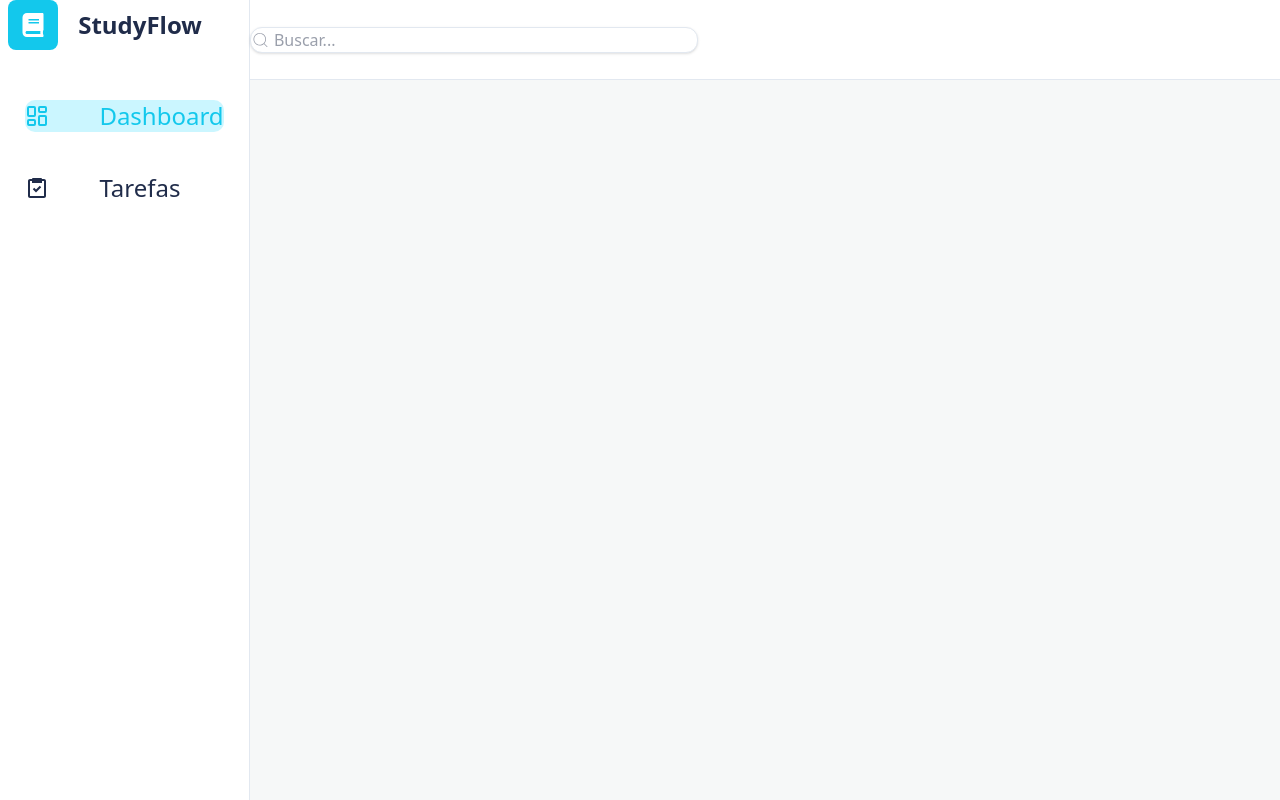
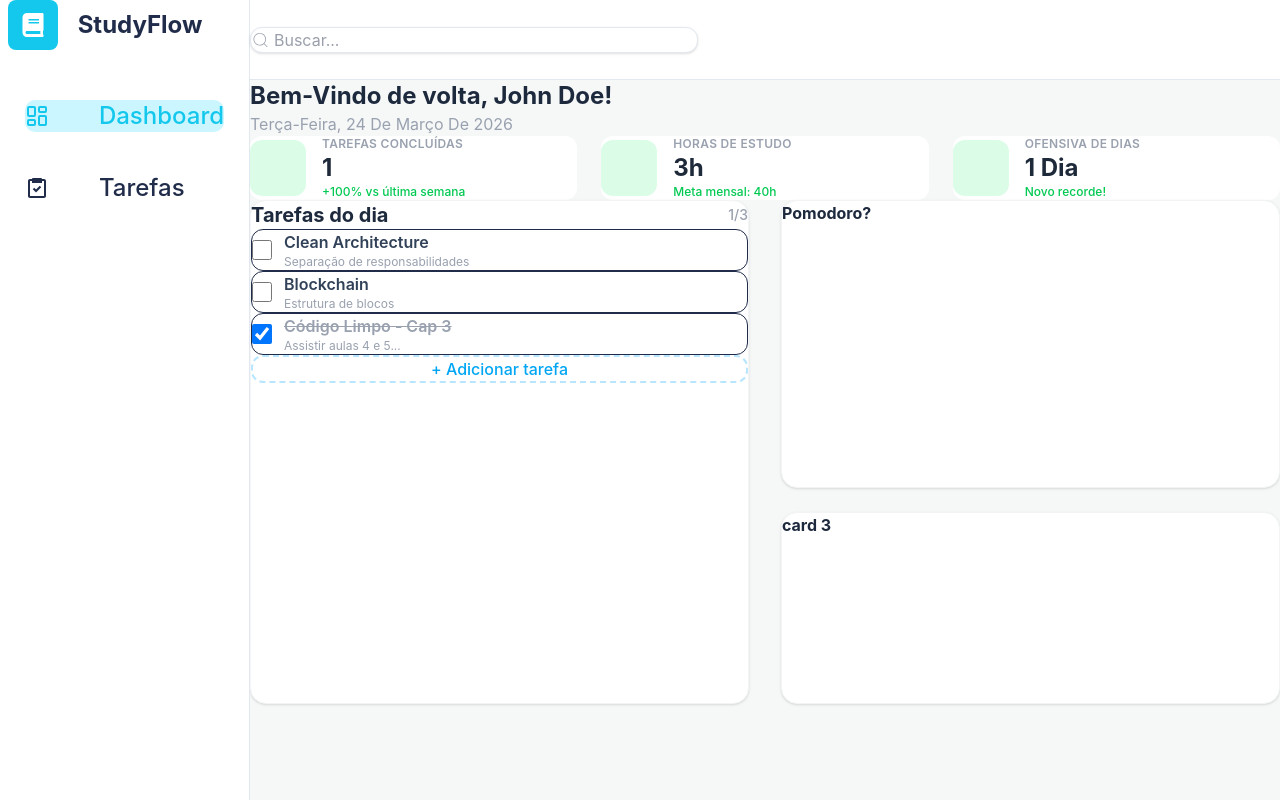
Before and after one commit to MadureiraHenrique/StudyPlanning, a Next.js app in the folder src/frontend/: page / in a window 1280 px wide. Built offline with nearby package versions, Linux system fonts and the light colour scheme.

Commit message:
feat: adição da seção de tarefas e cards de status

```diff
--- a/src/frontend/app/layout.tsx
+++ b/src/frontend/app/layout.tsx
@@ -11,20 +11,17 @@ export const metadata: Metadata = {
   description: "App de planejamento de estudos",
 };
 
-export default function RootLayout({
-  children,
-}: {
-  children: React.ReactNode;
-}) {
+export default function RootLayout({ children }: { children: React.ReactNode }) {
   return (
     <html lang="pt-BR" className={`${inter.variable} h-full antialiased`}>
-      <body className="h-full">
+      <body className="h-full bg-[#f8fafc]">
         <div className="flex h-full">
           <Sidebar />
-
           <div className="flex-1 flex flex-col">
             <Header />
-            <main className="flex-1 overflow-auto">{children}</main>
+            <main className="flex-1 overflow-auto p-8">
+              {children}
+            </main>
           </div>
         </div>
       </body>
--- a/src/frontend/app/page.tsx
+++ b/src/frontend/app/page.tsx
@@ -1,3 +1,34 @@
-export default function Home() {
-  return <div></div>;
+import { StatCard } from "@/components/ui/stat-card";
+import { TaskList } from "@/components/layout/taskList";
+
+export default function DashboardPage() {
+  return (
+    <div className="space-y-8">
+      <div>
+        <h1 className="text-2xl font-bold text-slate-800">Bem-Vindo de volta, John Doe!</h1>
+        <p className="text-gray-400 capitalize">
+          {new Date().toLocaleDateString("pt-BR", { weekday: 'long', day: 'numeric', month: 'long', year: 'numeric' })}
+        </p>
+      </div>
+
+      <div className="grid grid-cols-1 md:grid-cols-3 gap-6">
+        <StatCard title="Tarefas concluídas" value={1} change="+100% vs última semana" />
+        <StatCard title="Horas de estudo" value="3h" change="Meta mensal: 40h" />
+        <StatCard title="Ofensiva de dias" value="1 Dia" change="Novo recorde!" />
+      </div>
+
+      <div className="grid grid-cols-1 lg:grid-cols-2 gap-8">
+        <TaskList />
+
+        <div className="flex flex-col gap-6">
+           <div className="bg-white p-6 rounded-2xl border border-gray-100 shadow-sm h-72">
+             <h2 className="font-bold text-slate-800">Pomodoro?</h2>
+           </div>
+           <div className="bg-white p-6 rounded-2xl border border-gray-100 shadow-sm h-48">
+             <h2 className="font-bold text-slate-800">card 3</h2>
+           </div>
+        </div>
+      </div>
+    </div>
+  );
 }
--- /dev/null
+++ b/src/frontend/components/layout/taskList.tsx
@@ -0,0 +1,32 @@
+export function TaskList() {
+  const tasks = [
+    { id: 1, title: "Clean Architecture", sub: "Separação de responsabilidades", done: false },
+    { id: 2, title: "Blockchain", sub: "Estrutura de blocos", done: false },
+    { id: 3, title: "Código Limpo - Cap 3", sub: "Assistir aulas 4 e 5...", done: true },
+  ];
+
+  return (
+    <div className="bg-white p-6 rounded-2xl border border-gray-100 shadow-sm flex-1">
+      <div className="flex justify-between items-center mb-4">
+        <h2 className="text-xl font-bold text-slate-800">Tarefas do dia</h2>
+        <span className="text-sm text-gray-400 font-medium">1/3</span>
+      </div>
+
+      <div className="space-y-3">
+        {tasks.map(task => (
+          <div key={task.id} className="flex items-center gap-3 p-4 border rounded-xl hover:bg-slate-50 transition-colors">
+            <input type="checkbox" checked={task.done} className="w-5 h-5 rounded border-gray-300 text-blue-600" />
+            <div>
+              <p className={`font-semibold ${task.done ? 'line-through text-gray-400' : 'text-slate-700'}`}>{task.title}</p>
+              <p className="text-xs text-gray-400">{task.sub}</p>
+            </div>
+          </div>
+        ))}
+      </div>
+
+      <button className="w-full mt-4 py-3 border-2 border-dashed border-sky-200 text-sky-500 rounded-xl font-medium hover:bg-sky-50 transition-all">
+        + Adicionar tarefa
+      </button>
+    </div>
+  );
+}
--- /dev/null
+++ b/src/frontend/components/ui/stat-card.tsx
@@ -0,0 +1,24 @@
+type StatCardProps = {
+  title: string;
+  value: string | number;
+  change?: string;
+  positive?: boolean;
+};
+
+export function StatCard({ title, value, change, positive = true }: StatCardProps) {
+  return (
+    <div className="bg-white rounded-xl flex items-center gap-4 flex-1">
+      <div className="w-14 h-14 rounded-xl bg-green-100"/>
+      <div>
+        <p className="text-xs font-semibold text-gray-400 uppercase tracking-wide">{title}</p>
+        <p className="text-2xl font-bold text-gray-800">{value}</p>
+        {change && (
+          <p className={`text-xs font-medium ${positive ? "text-green-500" : "text-red-500"}`}>
+            {change}
+          </p>
+        )}
+        <p>{}</p>
+      </div>
+    </div>
+  );
+}
--- a/src/frontend/package.json
+++ b/src/frontend/package.json
@@ -3,7 +3,7 @@
   "version": "0.1.0",
   "private": true,
   "scripts": {
-    "dev": "next dev",
+    "dev": "next dev --webpack",
     "build": "next build",
     "start": "next start",
     "lint": "eslint"
@@ -19,9 +19,11 @@
     "@types/node": "^20",
     "@types/react": "^19",
     "@types/react-dom": "^19",
+    "autoprefixer": "^10.4.27",
     "eslint": "^9",
     "eslint-config-next": "16.2.0",
-    "tailwindcss": "^4",
+    "postcss": "^8.5.8",
+    "tailwindcss": "^4.2.2",
     "typescript": "^5"
   }
 }
```
Also changed, not shown: 1 other file (tests, documents, lock files or other folders).
